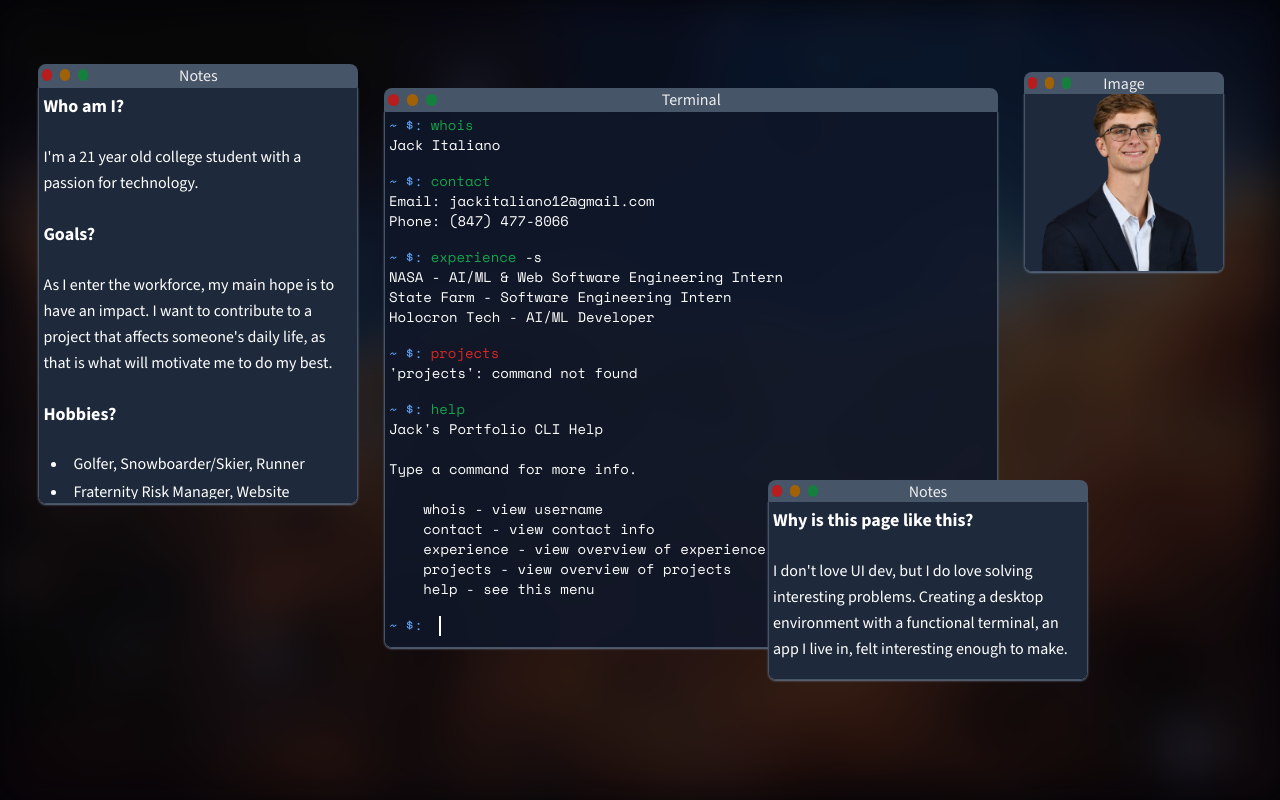
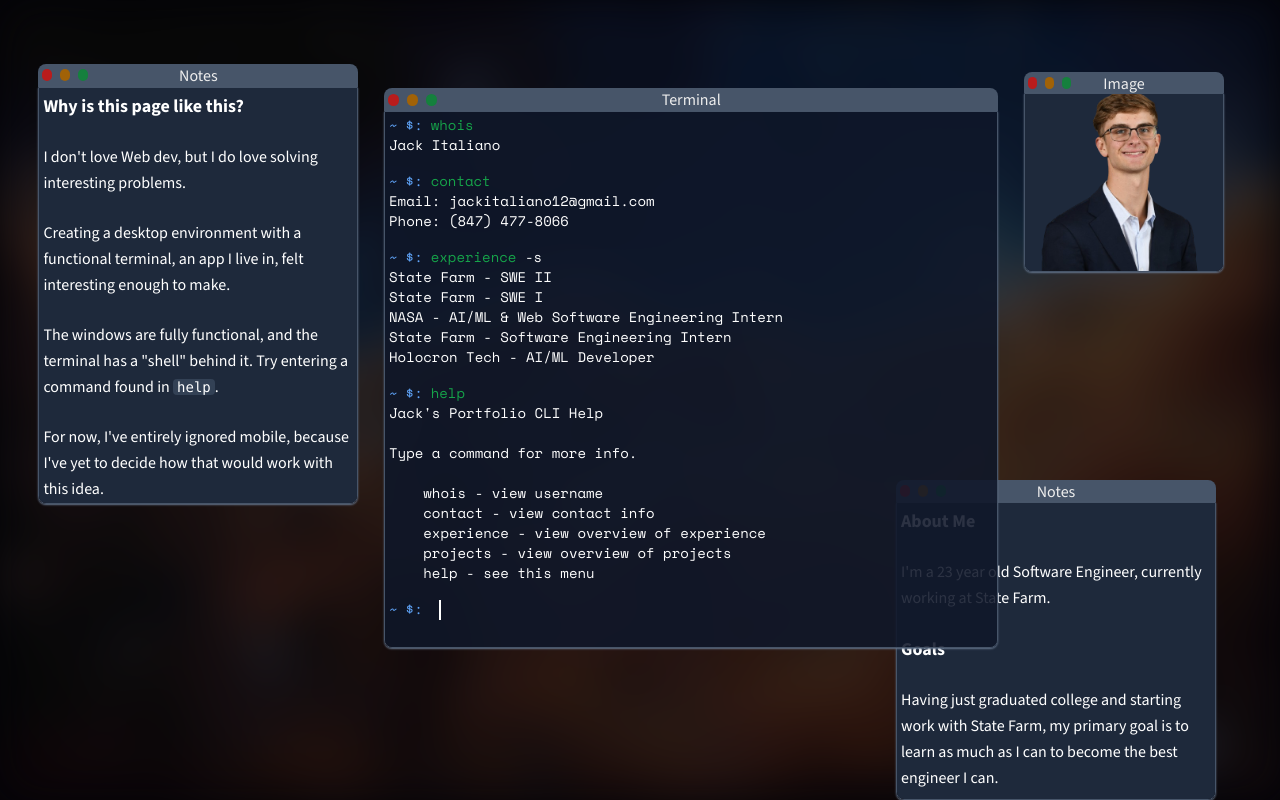
Before and after one commit to jackitaliano/portfolio, a Next.js app: page / in a window 1280 px wide. Built offline with nearby package versions, Linux system fonts and the light colour scheme.

Commit message:
update info

```diff
--- a/app/page.tsx
+++ b/app/page.tsx
@@ -14,29 +14,28 @@ export default function Home() {
     { command: "whois", args: [] },
     { command: "contact", args: [] },
     { command: "experience", args: ["-s"] },
-    { command: "projects", args: [] },
     { command: "help", args: [] },
   ];
 
-  const aboutMeNotes = `# Who am I?
+  const aboutMeNotes = `# About Me
 
-I'm a 21 year old college student with a passion for technology.
+I'm a 23 year old Software Engineer, currently working at State Farm.
 
-# Goals?
+# Goals
 
-As I enter the workforce, my main hope is to have an impact. I want to contribute to a project that affects someone's daily life, as that is what will motivate me to do my best.
-
-# Hobbies?
-
-- Golfer, Snowboarder/Skier, Runner
-- Fraternity Risk Manager, Website Coordinator, Professional Development Lead
-- Lacrosse player, Football player, and Cross Country runner
-- Lifelong Learner and Problem Solver
+Having just graduated college and starting work with State Farm, my primary goal is to learn as much as I can to become the best engineer I can.
 `;
 
   const aboutPageNotes = `# Why is this page like this?
 
-I don't love UI dev, but I do love solving interesting problems. Creating a desktop environment with a functional terminal, an app I live in, felt interesting enough to make.`
+I don't love Web dev, but I do love solving interesting problems.
+
+Creating a desktop environment with a functional terminal, an app I live in, felt interesting enough to make.
+
+The windows are fully functional, and the terminal has a "shell" behind it. Try entering a command found in \`help\`.
+
+For now, I've entirely ignored mobile, because I've yet to decide how that would work with this idea.
+`
 
   return (
     <main className="w-screen h-screen overflow-hidden">
@@ -44,8 +43,8 @@ I don't love UI dev, but I do love solving interesting problems. Creating a desk
       <WindowManager>
         <Window
           title="Notes"
-          dimensions={{ width: "25%", height: "25%", defaultMax: false }}
-          position={{ top: "60%", left: "60%" }}
+          dimensions={{ width: "25%", height: "55%", defaultMax: false }}
+          position={{ top: "8%", left: "3%" }}
           index={4}
         >
           <Notes markdown={aboutPageNotes} />
@@ -60,8 +59,8 @@ I don't love UI dev, but I do love solving interesting problems. Creating a desk
         </Window>
         <Window
           title="Notes"
-          dimensions={{ width: "25%", height: "55%", defaultMax: false }}
-          position={{ top: "8%", left: "3%" }}
+          dimensions={{ width: "25%", height: "40%", defaultMax: false }}
+          position={{ top: "60%", left: "70%" }}
           index={1}
         >
           <Notes markdown={aboutMeNotes} />
--- a/app/shell/portfolioShell.ts
+++ b/app/shell/portfolioShell.ts
@@ -65,6 +65,8 @@ const shellCommands: Record<string, Command> = {
     return 0;
   },
   experience: (_, echo) => {
+    echo( "State Farm - SWE II" )
+    echo( "State Farm - SWE I" )
     echo( "NASA - AI/ML & Web Software Engineering Intern" )
     echo( "State Farm - Software Engineering Intern" )
     echo( "Holocron Tech - AI/ML Developer" )
```
